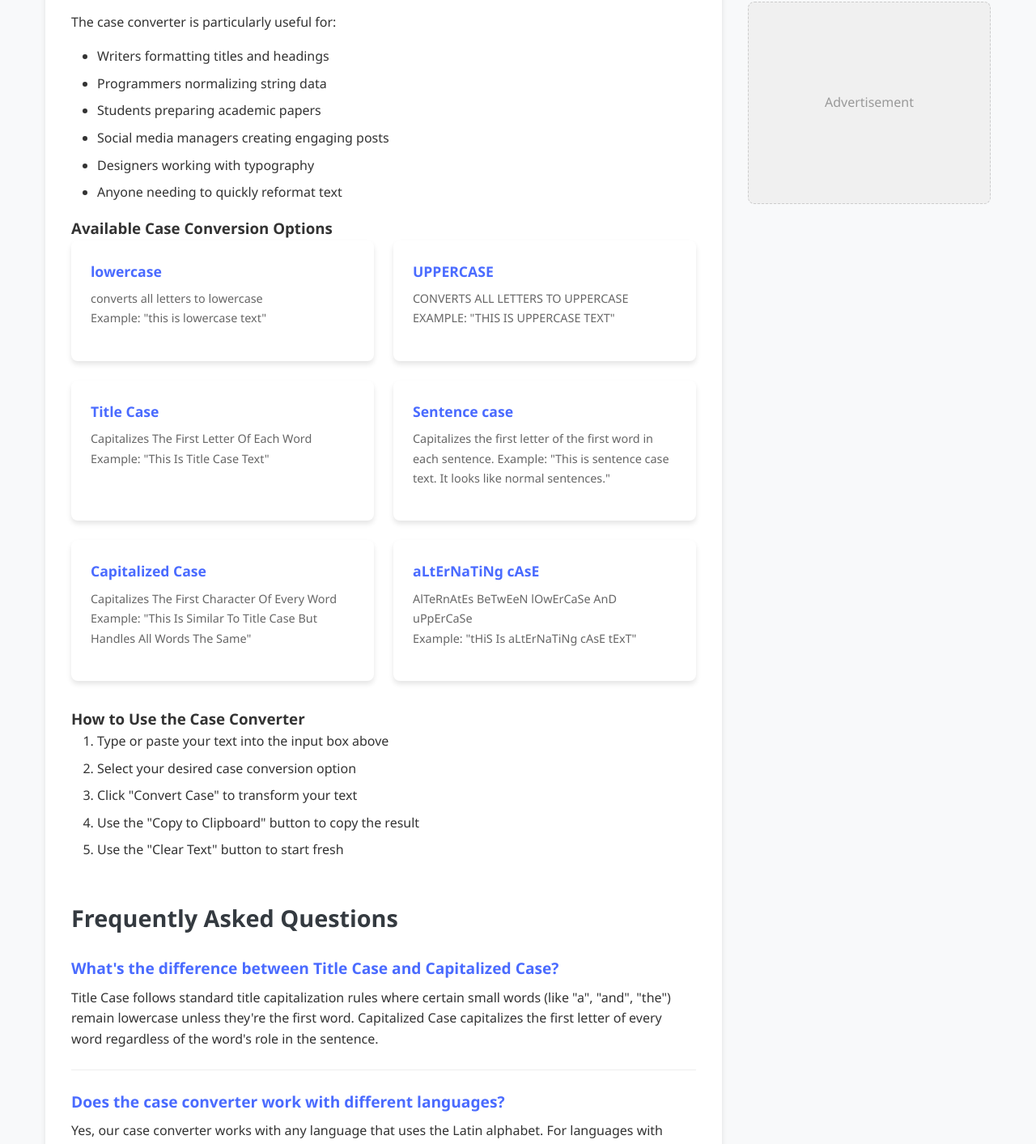
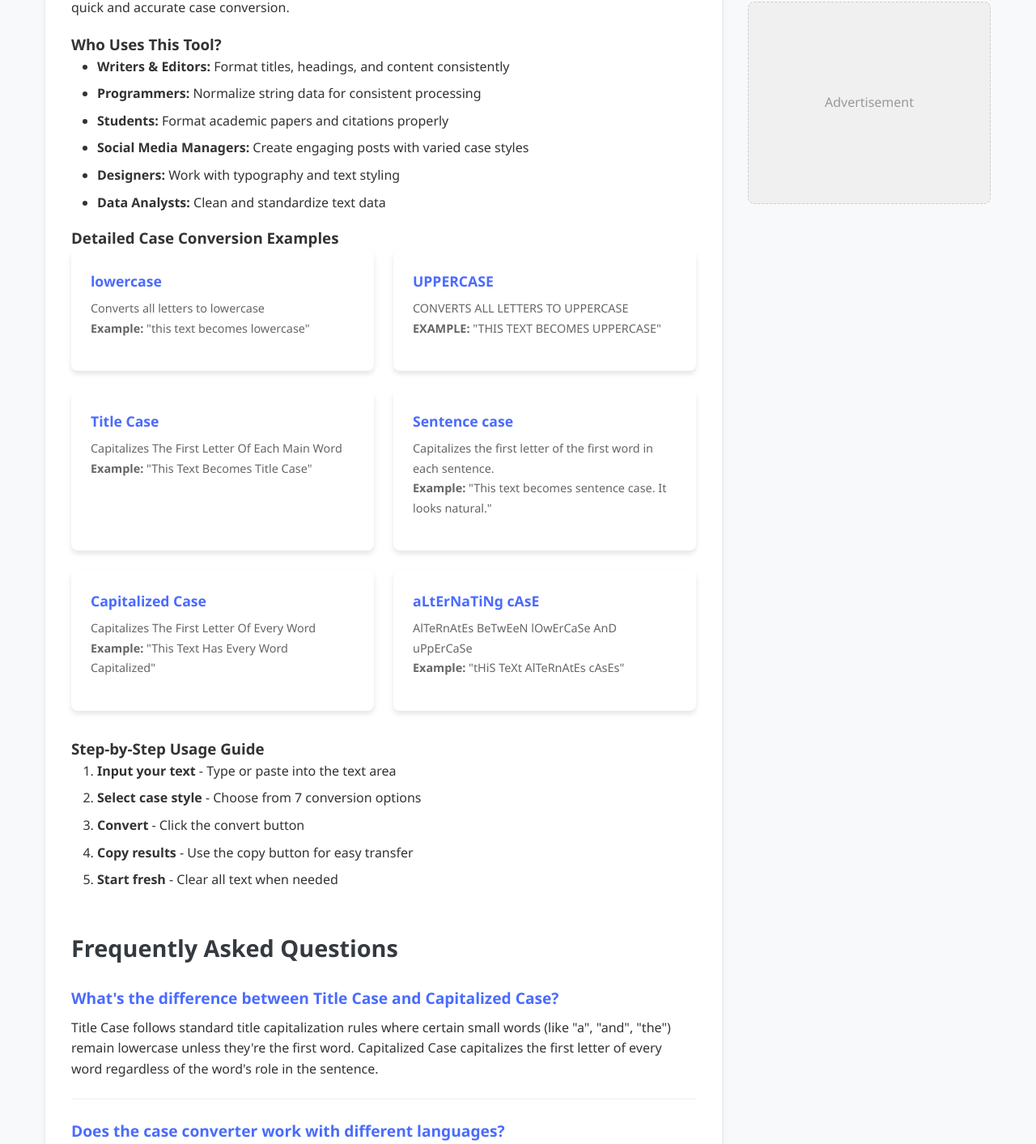
Before and after one commit to 1409-2542/text-tools, a Next.js app: page /case-converter in a window 1280 px wide. Shown: the part 1269-2682 px from the top of the page at 81% size. Built offline with nearby package versions, Linux system fonts and the light colour scheme.

Commit message:
improved meta, how to, faqs - case converter

```diff
--- a/app/case-converter/page.tsx
+++ b/app/case-converter/page.tsx
@@ -4,21 +4,65 @@ import { Metadata } from 'next'
 
 export const metadata: Metadata = {
   title: 'Case Converter Tool - Change Text Case Online | TextToolsPro',
-  description: 'Free online tool to convert text between uppercase, lowercase, title case, sentence case and more. No registration required.',
-  keywords: 'case converter, uppercase, lowercase, title case, sentence case, text formatter',
+  description: 'Free online case converter tool to transform text between uppercase, lowercase, title case, sentence case, alternating case and more. Perfect for writers, programmers, and content creators.',
+  keywords: [
+    'case converter',
+    'text case converter',
+    'uppercase converter',
+    'lowercase converter',
+    'title case generator',
+    'sentence case converter',
+    'text formatter',
+    'capitalize text',
+    'online text tools',
+    'text formatting',
+    'string case converter',
+    'capital letters converter'
+  ].join(', '),
   openGraph: {
     title: 'Case Converter Tool - Change Text Case Online | TextToolsPro',
-    description: 'Free online tool to convert text between uppercase, lowercase, title case, sentence case and more.',
+    description: 'Free online tool to convert text between different cases instantly. Perfect for formatting documents, code, and web content.',
     url: 'https://www.texttoolspro.com/case-converter',
-    images: 'https://www.texttoolspro.com/images/case-converter-og.jpg',
+    type: 'website',
+    locale: 'en_US',
+    siteName: 'TextToolsPro',
+    images: [
+      {
+        url: 'https://www.texttoolspro.com/images/case-converter-og.jpg',
+        width: 1200,
+        height: 630,
+        alt: 'Case Converter Tool - Transform text between different cases'
+      }
+    ]
   },
   twitter: {
+    card: 'summary_large_image',
     title: 'Case Converter Tool - Change Text Case Online | TextToolsPro',
-    description: 'Free online tool to convert text between uppercase, lowercase, title case, sentence case and more.',
-    images: 'https://www.texttoolspro.com/images/case-converter-twitter.jpg',
+    description: 'Free online tool to convert text between different cases instantly. Perfect for formatting documents, code, and web content.',
+    images: [
+      {
+        url: 'https://www.texttoolspro.com/images/case-converter-twitter.jpg',
+        width: 1200,
+        height: 628,
+        alt: 'Case Converter Tool - Transform text between different cases'
+      }
+    ]
   },
   alternates: {
-    canonical: 'https://www.text-tools-pro.com/case-converter'
+    canonical: 'https://www.texttoolspro.com/case-converter'
+  },
+  robots: {
+    index: true,
+    follow: true,
+    nocache: false,
+    googleBot: {
+      index: true,
+      follow: true,
+      noimageindex: false,
+      'max-video-preview': -1,
+      'max-image-preview': 'large',
+      'max-snippet': -1
+    }
   }
 }
 
@@ -28,9 +72,9 @@ export default function CaseConverterPage() {
     "@type": "WebApplication",
     "name": "Case Converter Tool",
     "url": "https://www.texttoolspro.com/case-converter",
-    "description": "Free online tool to convert text between different cases (uppercase, lowercase, title case, etc.)",
-    "applicationCategory": "WritingApplication",
-    "operatingSystem": "Web Browser",
+    "description": "Free online tool to convert text between different cases (uppercase, lowercase, title case, sentence case, alternating case and more)",
+    "applicationCategory": ["WritingApplication", "WebApplication"],
+    "operatingSystem": ["Web Browser", "Windows", "macOS", "Linux", "Android", "iOS"],
     "offers": {
       "@type": "Offer",
       "price": "0",
@@ -38,7 +82,79 @@ export default function CaseConverterPage() {
     },
     "creator": {
       "@type": "Organization",
-      "name": "TextToolsPro"
+      "name": "TextToolsPro",
+      "url": "https://www.texttoolspro.com"
+    },
+    "aggregateRating": {
+      "@type": "AggregateRating",
+      "ratingValue": "4.8",
+      "reviewCount": "215",
+      "bestRating": "5",
+      "worstRating": "1"
+    },
+    "potentialAction": {
+      "@type": "HowTo",
+      "name": "How to use the Case Converter Tool",
+      "description": "Step-by-step guide to convert text between different cases",
+      "step": [
+        {
+          "@type": "HowToStep",
+          "text": "Enter your text in the input box",
+          "name": "Input text"
+        },
+        {
+          "@type": "HowToStep",
+          "text": "Select your desired case conversion option",
+          "name": "Choose case type"
+        },
+        {
+          "@type": "HowToStep",
+          "text": "Click 'Convert Case' button to transform your text",
+          "name": "Convert text"
+        },
+        {
+          "@type": "HowToStep",
+          "text": "Copy the result using the 'Copy to Clipboard' button",
+          "name": "Get results"
+        }
+      ]
+    },
+    "mainEntity": {
+      "@type": "FAQPage",
+      "mainEntity": [
+        {
+          "@type": "Question",
+          "name": "What's the difference between Title Case and Capitalized Case?",
+          "acceptedAnswer": {
+            "@type": "Answer",
+            "text": "Title Case follows standard title capitalization rules where certain small words (like 'a', 'and', 'the') remain lowercase unless they're the first word. Capitalized Case capitalizes the first letter of every word regardless of the word's role in the sentence."
+          }
+        },
+        {
+          "@type": "Question",
+          "name": "Does the case converter work with different languages?",
+          "acceptedAnswer": {
+            "@type": "Answer",
+            "text": "Yes, our case converter works with any language that uses the Latin alphabet. For languages with special characters (like German umlauts or Spanish accents), the conversion will preserve these characters while changing their case."
+          }
+        },
+        {
+          "@type": "Question",
+          "name": "Is there a limit to how much text I can convert?",
+          "acceptedAnswer": {
+            "@type": "Answer",
+            "text": "You can convert up to 100,000 characters at once, which is approximately 15,000-20,000 words. For most users, this is more than sufficient."
+          }
+        },
+        {
+          "@type": "Question",
+          "name": "Does the tool store my text?",
+          "acceptedAnswer": {
+            "@type": "Answer",
+            "text": "No, all processing happens in your browser. We never send your text to our servers, ensuring complete privacy for your content."
+          }
+        }
+      ]
     }
   }
 
@@ -52,12 +168,18 @@ export default function CaseConverterPage() {
         <Breadcrumbs
           items={[
             { label: 'Home', href: '/' },
-            { label: 'Text Tools', href: '/#tools' },
+            { label: 'Text Tools', href: '/text-tools' },
             { label: 'Case Converter', href: '/case-converter' }
           ]}
         />
       </div>
       <CaseConverterTool />
+      {/* SEO hidden synonyms */}
+      <div hidden aria-hidden="true">
+        Also known as: text case changer, letter case converter, uppercase lowercase tool,
+        capital letter converter, sentence formatter, title case maker, string case transformer,
+        capitalization tool, online text case converter
+      </div>
     </>
   )
 }
--- a/components/CaseConverterTool.module.css
+++ b/components/CaseConverterTool.module.css
@@ -220,7 +220,7 @@
   padding: 1.5rem;
 }
 
-.caseExample h3 {
+.caseExample h4 {
   margin-bottom: 0.5rem;
   font-size: 1.1rem;
   color: var(--primary-color);
--- a/components/CaseConverterTool.tsx
+++ b/components/CaseConverterTool.tsx
@@ -9,14 +9,24 @@ export default function CaseConverterTool() {
   const [convertedText, setConvertedText] = useState('')
   const [selectedCase, setSelectedCase] = useState('lowercase')
   const [copyStatus, setCopyStatus] = useState('Copy to Clipboard')
+  const [characterCount, setCharacterCount] = useState(0)
+
+  // Update character count
+  useEffect(() => {
+    setCharacterCount(text.length)
+  }, [text])
 
   // Case conversion functions
   const toLowerCase = (text: string) => text.toLowerCase()
   const toUpperCase = (text: string) => text.toUpperCase()
 
   const toTitleCase = (text: string) => {
-    return text.replace(/\w\S*/g, (txt) => {
-      return txt.charAt(0).toUpperCase() + txt.substr(1).toLowerCase()
+    const smallWords = /^(a|an|and|as|at|but|by|en|for|if|in|nor|of|on|or|per|the|to|vs?\.?|via)$/i
+    return text.replace(/\w\S*/g, (word, index) => {
+      if (index > 0 && index + word.length < text.length && smallWords.test(word)) {
+        return word.toLowerCase()
+      }
+      return word.charAt(0).toUpperCase() + word.substr(1).toLowerCase()
     })
   }
 
@@ -110,17 +120,21 @@ export default function CaseConverterTool() {
       <div className={styles.toolContainer}>
         <div className={styles.toolMain}>
           <div className={styles.textInputContainer}>
+            <div className={styles.inputHeader}>
               <label htmlFor="text-input">Enter your text below:</label>
+              <span className={styles.characterCount}>{characterCount} characters</span>
+            </div>
             <textarea
               id="text-input"
               className={styles.textInput}
               value={text}
               onChange={(e) => setText(e.target.value)}
               placeholder="Type or paste your text here to convert its case..."
+              aria-label="Text input for case conversion"
             />
           </div>
 
-          <div className={styles.caseOptions}>
+          <div className={styles.caseOptions} role="radiogroup" aria-labelledby="case-options-heading">
             <div className={styles.caseOption}>
               <input
                 type="radio"
@@ -129,6 +143,7 @@ export default function CaseConverterTool() {
                 value="lowercase"
                 checked={selectedCase === 'lowercase'}
                 onChange={() => setSelectedCase('lowercase')}
+                aria-label="Convert to lowercase"
               />
               <label htmlFor="lowercase">lowercase</label>
             </div>
@@ -140,6 +155,7 @@ export default function CaseConverterTool() {
                 value="uppercase"
                 checked={selectedCase === 'uppercase'}
                 onChange={() => setSelectedCase('uppercase')}
+                aria-label="Convert to uppercase"
               />
               <label htmlFor="uppercase">UPPERCASE</label>
             </div>
@@ -151,6 +167,7 @@ export default function CaseConverterTool() {
                 value="titleCase"
                 checked={selectedCase === 'titleCase'}
                 onChange={() => setSelectedCase('titleCase')}
+                aria-label="Convert to title case"
               />
               <label htmlFor="title-case">Title Case</label>
             </div>
@@ -162,6 +179,7 @@ export default function CaseConverterTool() {
                 value="sentenceCase"
                 checked={selectedCase === 'sentenceCase'}
                 onChange={() => setSelectedCase('sentenceCase')}
+                aria-label="Convert to sentence case"
               />
               <label htmlFor="sentence-case">Sentence case</label>
             </div>
@@ -173,6 +191,7 @@ export default function CaseConverterTool() {
                 value="capitalized"
                 checked={selectedCase === 'capitalized'}
                 onChange={() => setSelectedCase('capitalized')}
+                aria-label="Convert to capitalized case"
               />
               <label htmlFor="capitalized">Capitalized Case</label>
             </div>
@@ -184,6 +203,7 @@ export default function CaseConverterTool() {
                 value="alternating"
                 checked={selectedCase === 'alternating'}
                 onChange={() => setSelectedCase('alternating')}
+                aria-label="Convert to alternating case"
               />
               <label htmlFor="alternating">aLtErNaTiNg cAsE</label>
             </div>
@@ -195,6 +215,7 @@ export default function CaseConverterTool() {
                 value="inverse"
                 checked={selectedCase === 'inverse'}
                 onChange={() => setSelectedCase('inverse')}
+                aria-label="Convert to inverse case"
               />
               <label htmlFor="inverse">iNVERSE cASE</label>
             </div>
@@ -204,12 +225,14 @@ export default function CaseConverterTool() {
             <button
               className={`${styles.btn} ${styles.btnPrimary}`}
               onClick={convertText}
+              aria-label="Convert text to selected case"
             >
               Convert Case
             </button>
             <button
               className={`${styles.btn} ${styles.btnSecondary}`}
               onClick={clearText}
+              aria-label="Clear all text"
             >
               Clear Text
             </button>
@@ -222,91 +245,110 @@ export default function CaseConverterTool() {
               className={styles.resultTextarea}
               value={convertedText}
               readOnly
+              aria-label="Converted text result"
             />
             <button
               className={styles.copyBtn}
               onClick={copyToClipboard}
               disabled={!convertedText}
+              aria-label="Copy converted text to clipboard"
             >
               {copyStatus}
             </button>
           </div>
 
-          <div className={styles.toolDescription}>
+          <article className={styles.toolDescription}>
             <h2>About Our Case Converter Tool</h2>
             <p>Our free online case converter allows you to transform text between different letter cases with just one click. Whether you need to format headings, normalize text, or create stylistic effects, this tool provides quick and accurate case conversion.</p>
 
-            <p>The case converter is particularly useful for:</p>
+            <section>
+              <h3>Who Uses This Tool?</h3>
               <ul>
-              <li>Writers formatting titles and headings</li>
-              <li>Programmers normalizing string data</li>
-              <li>Students preparing academic papers</li>
-              <li>Social media managers creating engaging posts</li>
-              <li>Designers working with typography</li>
-              <li>Anyone needing to quickly reformat text</li>
+                <li><strong>Writers & Editors:</strong> Format titles, headings, and content consistently</li>
+                <li><strong>Programmers:</strong> Normalize string data for consistent processing</li>
+                <li><strong>Students:</strong> Format academic papers and citations properly</li>
+                <li><strong>Social Media Managers:</strong> Create engaging posts with varied case styles</li>
+                <li><strong>Designers:</strong> Work with typography and text styling</li>
+                <li><strong>Data Analysts:</strong> Clean and standardize text data</li>
               </ul>
+            </section>
 
-            <h3>Available Case Conversion Options</h3>
+            <section>
+              <h3>Detailed Case Conversion Examples</h3>
               <div className={styles.caseExamples}>
                 <div className={styles.caseExample}>
-                <h3>lowercase</h3>
-                <p>converts all letters to lowercase<br />Example: &quot;this is lowercase text&quot;</p>
+                  <h4>lowercase</h4>
+                  <p>Converts all letters to lowercase<br />
+                  <strong>Example:</strong> &quot;this text becomes lowercase&quot;</p>
                 </div>
                 <div className={styles.caseExample}>
-                <h3>UPPERCASE</h3>
-                <p>CONVERTS ALL LETTERS TO UPPERCASE<br />EXAMPLE: &quot;THIS IS UPPERCASE TEXT&quot;</p>
+                  <h4>UPPERCASE</h4>
+                  <p>CONVERTS ALL LETTERS TO UPPERCASE<br />
+                  <strong>EXAMPLE:</strong> &quot;THIS TEXT BECOMES UPPERCASE&quot;</p>
                 </div>
                 <div className={styles.caseExample}>
-                <h3>Title Case</h3>
-                <p>Capitalizes The First Letter Of Each Word<br />Example: &quot;This Is Title Case Text&quot;</p>
+                  <h4>Title Case</h4>
+                  <p>Capitalizes The First Letter Of Each Main Word<br />
+                  <strong>Example:</strong> &quot;This Text Becomes Title Case&quot;</p>
                 </div>
                 <div className={styles.caseExample}>
-                <h3>Sentence case</h3>
-                <p>Capitalizes the first letter of the first word in each sentence. Example: &quot;This is sentence case text. It looks like normal sentences.&quot;</p>
+                  <h4>Sentence case</h4>
+                  <p>Capitalizes the first letter of the first word in each sentence.<br />
+                  <strong>Example:</strong> &quot;This text becomes sentence case. It looks natural.&quot;</p>
                 </div>
                 <div className={styles.caseExample}>
-                <h3>Capitalized Case</h3>
-                <p>Capitalizes The First Character Of Every Word<br />Example: &quot;This Is Similar To Title Case But Handles All Words The Same&quot;</p>
+                  <h4>Capitalized Case</h4>
+                  <p>Capitalizes The First Letter Of Every Word<br />
+                  <strong>Example:</strong> &quot;This Text Has Every Word Capitalized&quot;</p>
                 </div>
                 <div className={styles.caseExample}>
-                <h3>aLtErNaTiNg cAsE</h3>
-                <p>AlTeRnAtEs BeTwEeN lOwErCaSe AnD uPpErCaSe<br />Example: &quot;tHiS Is aLtErNaTiNg cAsE tExT&quot;</p>
+                  <h4>aLtErNaTiNg cAsE</h4>
+                  <p>AlTeRnAtEs BeTwEeN lOwErCaSe AnD uPpErCaSe<br />
+                  <strong>Example:</strong> &quot;tHiS TeXt AlTeRnAtEs cAsEs&quot;</p>
                 </div>
               </div>
+            </section>
 
-            <h3>How to Use the Case Converter</h3>
+            <section>
+              <h3>Step-by-Step Usage Guide</h3>
               <ol>
-              <li>Type or paste your text into the input box above</li>
-              <li>Select your desired case conversion option</li>
-              <li>Click &quot;Convert Case&quot; to transform your text</li>
-              <li>Use the &quot;Copy to Clipboard&quot; button to copy the result</li>
-              <li>Use the &quot;Clear Text&quot; button to start fresh</li>
+                <li><strong>Input your text</strong> - Type or paste into the text area</li>
+                <li><strong>Select case style</strong> - Choose from 7 conversion options</li>
+                <li><strong>Convert</strong> - Click the convert button</li>
+                <li><strong>Copy results</strong> - Use the copy button for easy transfer</li>
+                <li><strong>Start fresh</strong> - Clear all text when needed</li>
               </ol>
-          </div>
+            </section>
+          </article>
 
-          <div className={styles.faqSection}>
+          <section className={styles.faqSection}>
             <h2>Frequently Asked Questions</h2>
 
-            <div className={styles.faqItem}>
+            <article className={styles.faqItem}>
               <div className={styles.faqQuestion}>What&apos;s the difference between Title Case and Capitalized Case?</div>
               <p>Title Case follows standard title capitalization rules where certain small words (like &quot;a&quot;, &quot;and&quot;, &quot;the&quot;) remain lowercase unless they&apos;re the first word. Capitalized Case capitalizes the first letter of every word regardless of the word&apos;s role in the sentence.</p>
-            </div>
+            </article>
 
-            <div className={styles.faqItem}>
+            <article className={styles.faqItem}>
               <div className={styles.faqQuestion}>Does the case converter work with different languages?</div>
-              <p>Yes, our case converter works with any language that uses the Latin alphabet. For languages with special characters (like German umlauts or Spanish accents), the conversion will preserve these characters while changing their case.</p>
-            </div>
+              <p>Yes, our case converter works with any language that uses the Latin alphabet. For languages with special characters (like German umlauts or Spanish accents), the conversion will preserve these characters while changing their case. Note that some case conversions (like Title Case) may not be linguistically accurate for all languages.</p>
+            </article>
 
-            <div className={styles.faqItem}>
+            <article className={styles.faqItem}>
               <div className={styles.faqQuestion}>Is there a limit to how much text I can convert?</div>
-              <p>You can convert up to 100,000 characters at once, which is approximately 15,000-20,000 words. For most users, this is more than sufficient.</p>
-            </div>
+              <p>You can convert up to 100,000 characters at once (about 15,000-20,000 words). For larger texts, consider breaking them into smaller sections. The character counter helps you track your input length.</p>
+            </article>
 
-            <div className={styles.faqItem}>
+            <article className={styles.faqItem}>
               <div className={styles.faqQuestion}>Does the tool store my text?</div>
-              <p>No, all processing happens in your browser. We never send your text to our servers, ensuring complete privacy for your content.</p>
-            </div>
-          </div>
+              <p>No, all processing happens in your browser. We never send your text to our servers, ensuring complete privacy for your content. This also means your conversions are faster as there&apos;s no network delay.</p>
+            </article>
+
+            <article className={styles.faqItem}>
+              <div className={styles.faqQuestion}>Can I convert text programmatically?</div>
+              <p>While this is a web interface, all these case conversions can be implemented in code. The algorithms used here follow standard JavaScript string manipulation methods, which you can adapt for your programming needs.</p>
+            </article>
+          </section>
         </div>
 
         <div>
```
Also changed, not shown: 1 other file (tests, documents, lock files or other folders). Lines whose indentation alone changed are shown as unchanged.
